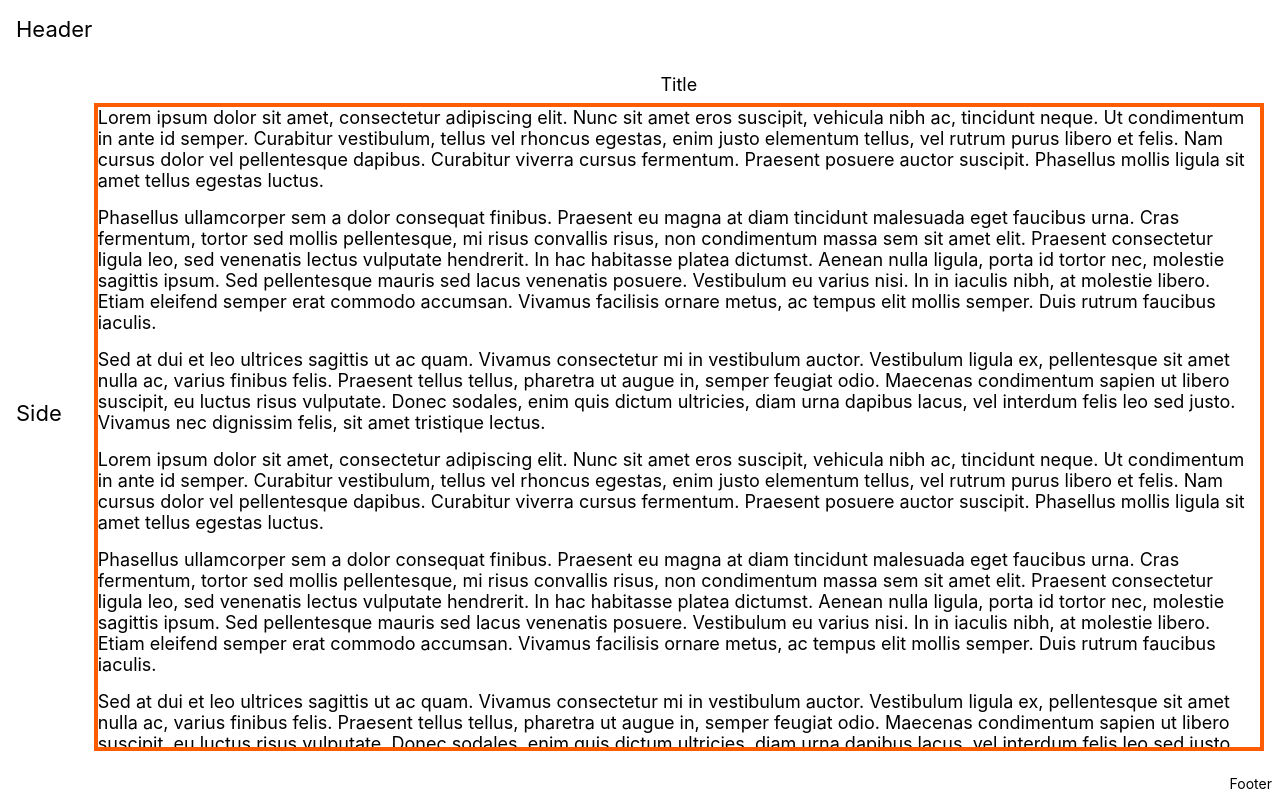
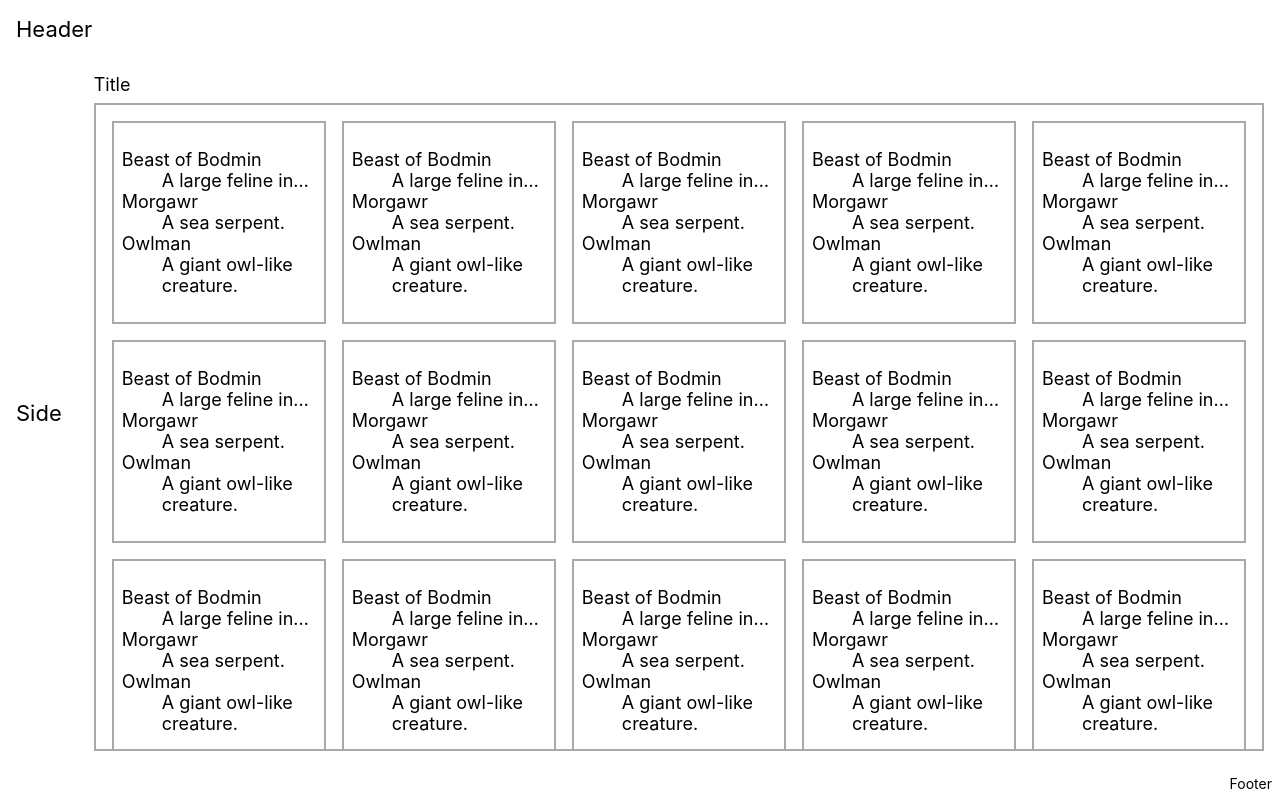
Before and after one commit to henghaopu/ppm, a React (Create React App) app: page / in a window 1280 px wide. Built offline with nearby package versions, Linux system fonts and the light colour scheme.

Commit message:
feat: ✨ append ellipsis in a container with stretchable width (#4)
* refactor: 🎨 prepare cards with content

* feat: :sparkles: append ellipsis in stretchable width

```diff
--- a/src/main/App.css
+++ /dev/null
@@ -1,39 +0,0 @@
-.App {
-  text-align: center;
-  height: 100vh;
-}
-
-.App-logo {
-  height: 40vmin;
-  pointer-events: none;
-}
-
-@media (prefers-reduced-motion: no-preference) {
-  .App-logo {
-    animation: App-logo-spin infinite 20s linear;
-  }
-}
-
-.App-header {
-  background-color: #282c34;
-  min-height: 100vh;
-  display: flex;
-  flex-direction: column;
-  align-items: center;
-  justify-content: center;
-  font-size: calc(10px + 2vmin);
-  color: white;
-}
-
-.App-link {
-  color: #61dafb;
-}
-
-@keyframes App-logo-spin {
-  from {
-    transform: rotate(0deg);
-  }
-  to {
-    transform: rotate(360deg);
-  }
-}
--- a/src/main/App.tsx
+++ b/src/main/App.tsx
@@ -1,10 +1,9 @@
 import React from 'react'
-import './App.css'
 import MinHeightDemo from './screen/MinHeightDemo'
 
 function App() {
   return (
-    <div className="App" data-testid="app">
+    <div data-testid="app" style={{ height: '100vh' }}>
       <MinHeightDemo />
     </div>
   )
--- a/src/main/screen/MinHeightDemo.tsx
+++ b/src/main/screen/MinHeightDemo.tsx
@@ -47,6 +47,7 @@ function MinHeightDemo() {
             // use "flexGrow: 1" or "width: '100%'" when we want to occupy the rest of the horizontal space even if there's not enough content to fill up horizontally
             flexGrow: 1,
             // width: '100%',
+            // minWidth: 0,
             padding: '16px',
 
             display: 'flex',
@@ -59,47 +60,58 @@ function MinHeightDemo() {
               // use "flexGrow: 1" or "height: '100%'" when we want to occupy the rest of the vertical space even if there's not enough content to scroll vertically
               flexGrow: 1,
               // height: '100%',
-              border: '4px solid #Fe5c00',
+              border: '2px solid darkgray',
               // *** enable vertical scroll
               overflowY: 'auto',
+
+              // styles for its content
+              padding: '1rem',
+              display: 'grid',
+              // *** https://css-tricks.com/you-want-minmax10px-1fr-not-1fr/ card width is able to be smaller than min-content, and the ellipsis is able to show up in the card
+              gridTemplateColumns: 'repeat(5, minmax(10px, 1fr))',
+              gridTemplateRows: 'repeat(4, 1fr)',
+              rowGap: '1rem',
+              columnGap: '1rem',
             }}
           >
-            {[...Array(3).fill(0).keys()].map((item) => (
-              <div key={item} style={{ textAlign: 'left' }}>
-                <div style={{ paddingBottom: '16px' }}>
-                  Lorem ipsum dolor sit amet, consectetur adipiscing elit. Nunc
-                  sit amet eros suscipit, vehicula nibh ac, tincidunt neque. Ut
-                  condimentum in ante id semper. Curabitur vestibulum, tellus
-                  vel rhoncus egestas, enim justo elementum tellus, vel rutrum
-                  purus libero et felis. Nam cursus dolor vel pellentesque
-                  dapibus. Curabitur viverra cursus fermentum. Praesent posuere
-                  auctor suscipit. Phasellus mollis ligula sit amet tellus
-                  egestas luctus.
-                </div>
-                <div style={{ paddingBottom: '16px' }}>
-                  Phasellus ullamcorper sem a dolor consequat finibus. Praesent
-                  eu magna at diam tincidunt malesuada eget faucibus urna. Cras
-                  fermentum, tortor sed mollis pellentesque, mi risus convallis
-                  risus, non condimentum massa sem sit amet elit. Praesent
-                  consectetur ligula leo, sed venenatis lectus vulputate
-                  hendrerit. In hac habitasse platea dictumst. Aenean nulla
-                  ligula, porta id tortor nec, molestie sagittis ipsum. Sed
-                  pellentesque mauris sed lacus venenatis posuere. Vestibulum eu
-                  varius nisi. In in iaculis nibh, at molestie libero. Etiam
-                  eleifend semper erat commodo accumsan. Vivamus facilisis
-                  ornare metus, ac tempus elit mollis semper. Duis rutrum
-                  faucibus iaculis.
-                </div>
-                <div style={{ paddingBottom: '16px' }}>
-                  Sed at dui et leo ultrices sagittis ut ac quam. Vivamus
-                  consectetur mi in vestibulum auctor. Vestibulum ligula ex,
-                  pellentesque sit amet nulla ac, varius finibus felis. Praesent
-                  tellus tellus, pharetra ut augue in, semper feugiat odio.
-                  Maecenas condimentum sapien ut libero suscipit, eu luctus
-                  risus vulputate. Donec sodales, enim quis dictum ultricies,
-                  diam urna dapibus lacus, vel interdum felis leo sed justo.
-                  Vivamus nec dignissim felis, sit amet tristique lectus.
-                </div>
+            {[...Array(50).fill(0).keys()].map((item) => (
+              <div
+                key={item}
+                style={{
+                  border: '2px solid darkgray',
+
+                  // // no need
+                  // display: 'flex',
+                  // flexDirection: 'row',
+                }}
+              >
+                {/* data source: https://developer.mozilla.org/en-US/docs/Web/HTML/Element/dl */}
+                <dl
+                  style={{
+                    padding: '0.5rem',
+
+                    // // no need
+                    // flexGrow: 1,
+                    // minWidth: 0,
+                  }}
+                >
+                  <dt>Beast of Bodmin</dt>
+                  <dd
+                    style={{
+                      // https://css-tricks.com/flexbox-truncated-text/
+                      // https://yatil.net/blog/text-overflow-ellipsis-harmful
+                      overflow: 'hidden',
+                      whiteSpace: 'nowrap',
+                      textOverflow: 'ellipsis',
+                    }}
+                  >
+                    A large feline inhabiting Bodmin Moor.
+                  </dd>
+                  <dt>Morgawr</dt>
+                  <dd>A sea serpent.</dd>
+                  <dt>Owlman</dt>
+                  <dd>A giant owl-like creature.</dd>
+                </dl>
               </div>
             ))}
           </div>
```
